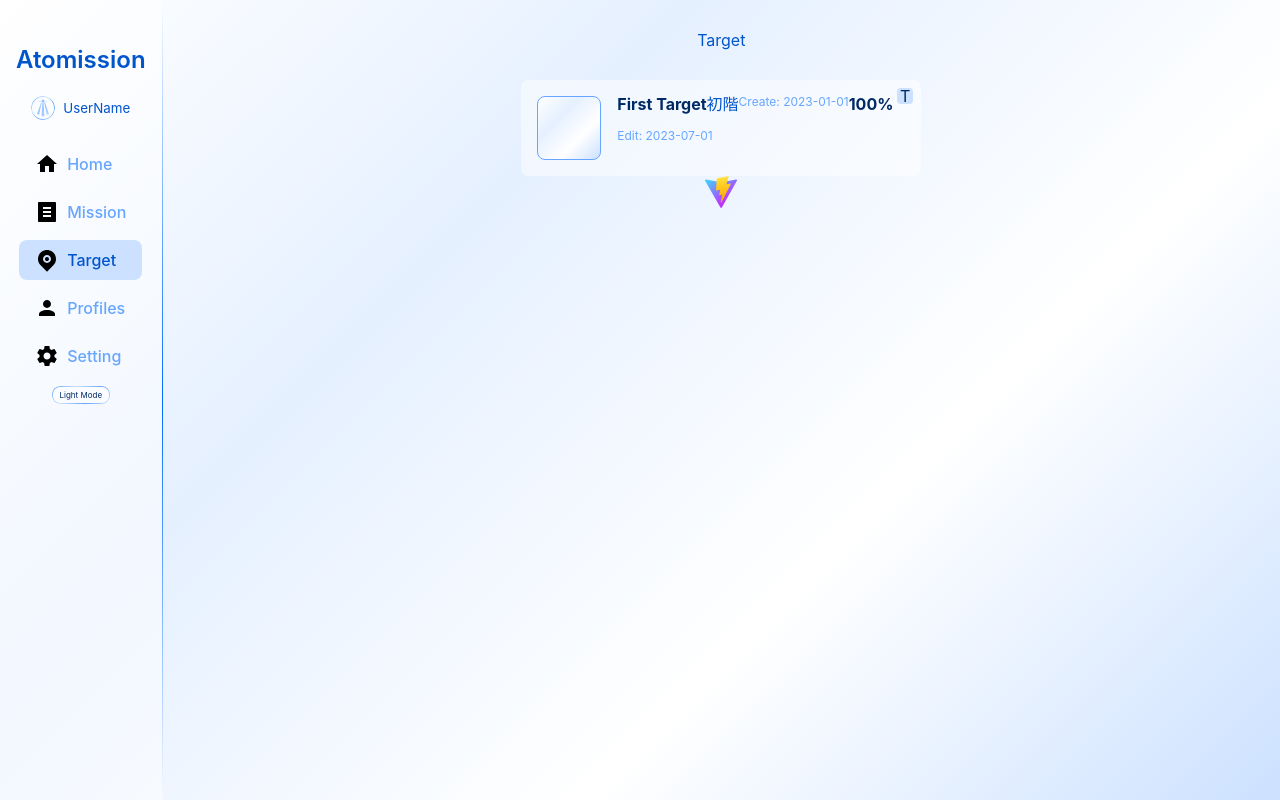
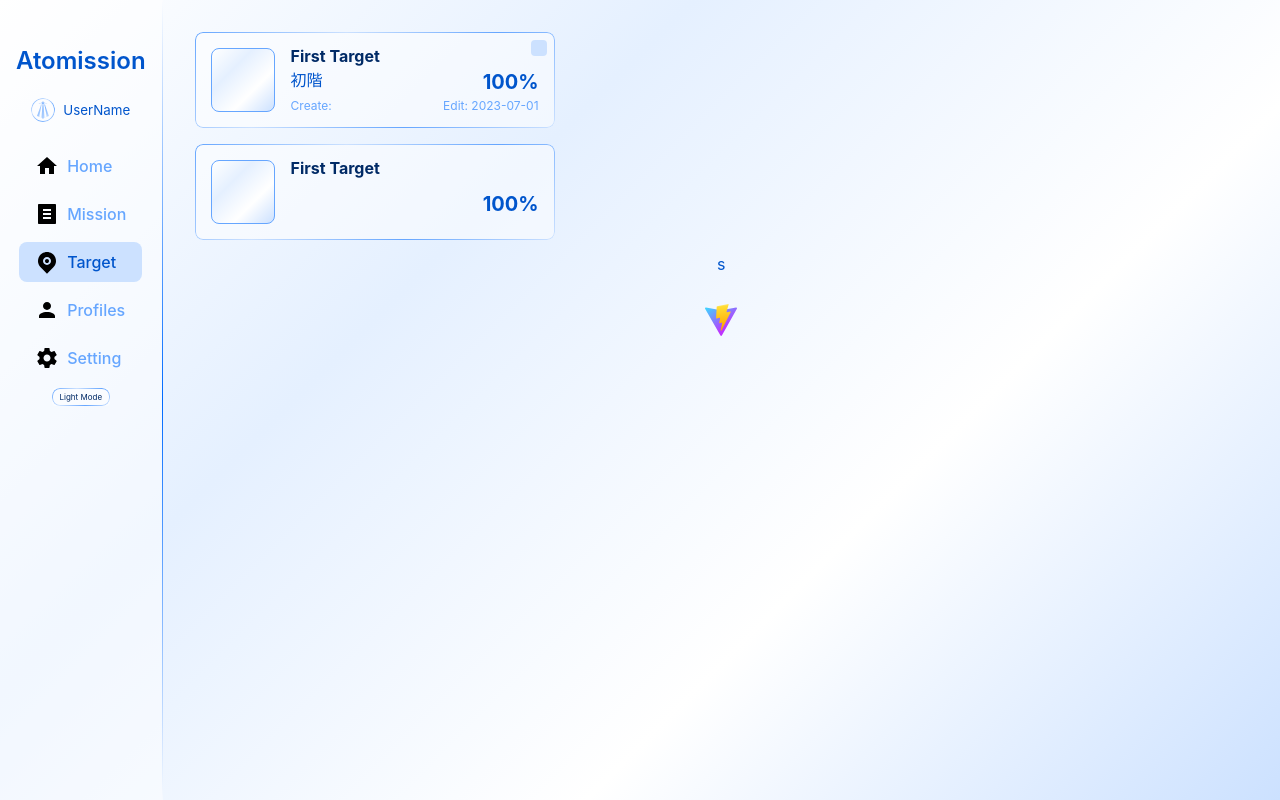
Before and after one commit to silence870121/Atomission, a Vue app: page /targets in a window 1280 px wide. Built offline with nearby package versions, Linux system fonts and the light colour scheme.

Commit message:
Update Target Components

```diff
--- a/src/components/Project/TargetCard.vue
+++ b/src/components/Project/TargetCard.vue
@@ -3,29 +3,33 @@ defineProps({
     title: String,
     progress: Number,
     stage: String,
+    detail: Boolean,
     tracked: Boolean,
-    createDate: Date,
-    modifiedDate: Date,
+    createDate: String,
+    modifiedDate: String,
 })
 
 </script>
 
 <template>
-    <div class="target-card">
+    <div class="target-card border">
         <div class="target-svg" />
         <div class="target-content">
             <h3 class="target-title">{{ title }} </h3>
-            <p class="target-stage">{{ stage }}</p>
-            <p class="target-date">Create: {{ createDate }}</p>
+            <p v-if="detail" class="target-stage">{{ stage }}</p>
             <p class="target-progress">{{ progress }}%</p>
-            <p class="target-date">Edit: {{ modifiedDate }}</p>
+            <p v-if="detail" class="target-date">
+                <span>Create: {{ createDate }}</span>
+                <span>Edit: {{ modifiedDate }}</span>
+            </p>
         </div>
-        <span v-if="tracked" class="target-track">T</span>
+        <div v-if="tracked && detail" class="target-track"></div>
     </div>
 </template>
 
 <style scoped>
 .target-card {
+    max-width: 22.5rem;
     background-color: var(--surface-color);
     color: var(--on-surface-color);
     display: flex;
@@ -34,12 +38,11 @@ defineProps({
     padding: 1rem;
     border-radius: var(--border-radius-md);
     position: relative;
-    width: 400px;
 }
 
 .target-svg {
-    min-width: 4rem;
-    min-height: 4rem;
+    width: 4rem;
+    height: 4rem;
     margin-right: 1rem;
     border: 1px solid var(--primary-variant-color);
     border-radius: var(--border-radius-md);
@@ -47,9 +50,12 @@ defineProps({
 }
 
 .target-content {
+    flex: 1;
     display: flex;
     flex-wrap: wrap;
+    /* flex-direction: column; */
     align-items: flex-start;
+    gap: 0.5rem;
     /* justify-content: space-between; */
 }
 
@@ -58,6 +64,7 @@ defineProps({
 }
 
 .target-title {
+    width: 100%;
     font-weight: bold;
     text-align: left;
 }
@@ -67,13 +74,21 @@ defineProps({
 }
 
 .target-progress {
+    flex: 1;
+    font-size: 1.25rem;
     font-weight: bold;
+    color: var(--primary-color);
+    text-align: right;
 }
 
 .target-date {
-    /* width: 100%; */
+    width: 100%;
+    display: flex;
+    justify-content: space-between;
     color: var(--primary-variant-color);
     font-size: 0.75rem;
+    /* margin-top: 1rem; */
+    width: 100%;
 }
 
 .target-track {
--- a/src/components/Router.vue
+++ b/src/components/Router.vue
@@ -21,7 +21,7 @@ function toLocal(page) {
 
 <template>
     <nav class="navbar">
-        <h2 class="title">Atomission</h2>
+        <h1 class="title">Atomission</h1>
         <h2 class="location">{{ location }}</h2>
         <button class="navbar-user" @click="toggleMenu">
             <Logo class="logo" />
--- a/src/views/Targets.vue
+++ b/src/views/Targets.vue
@@ -1,14 +1,32 @@
 <script setup>
 import TargetCard from '@/components/Project/TargetCard.vue';
+
+
 </script>
 
 <template>
-    <h2> Target </h2>
-    <TargetCard title="First Target" stage="初階" :progress=100 create-date="2023-01-01" modified-date="2023-07-01" tracked />
+    <div class="target">
+        <TargetCard :title="'First Target'" :stage="'初階'" :progress=100 :create-date="createDate"
+            :modified-date="'2023-07-01'" tracked detail />
+        <TargetCard :title="'First Target'" :stage="'初階'" :progress=100 :create-date="createDate"
+            :modified-date="'2023-07-01'" tracked />
+    </div>
+
+    <div class="target-option">
+        <h2 class="target-option-title">s</h2>
+    </div>
 </template>
 
 <style scoped>
 h2 {
     padding-bottom: 2rem;
 }
+
+.target {
+    width: 100%;
+    display: flex;
+    gap: 1rem;
+    flex-direction: column;
+    padding-bottom: 1rem;
+}
 </style>
```
